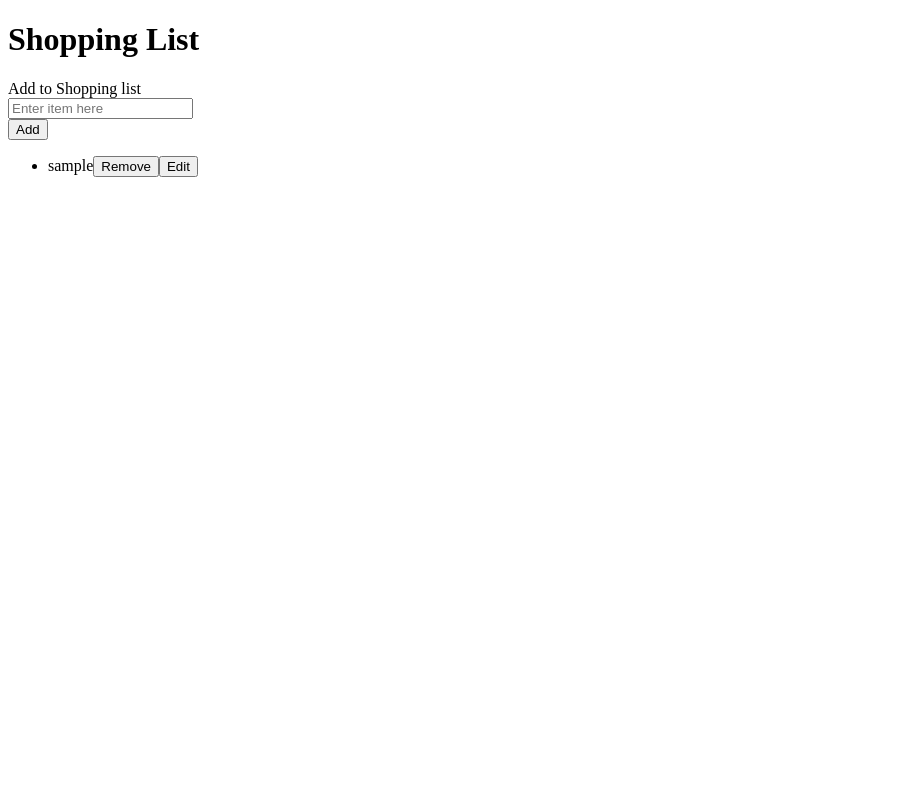
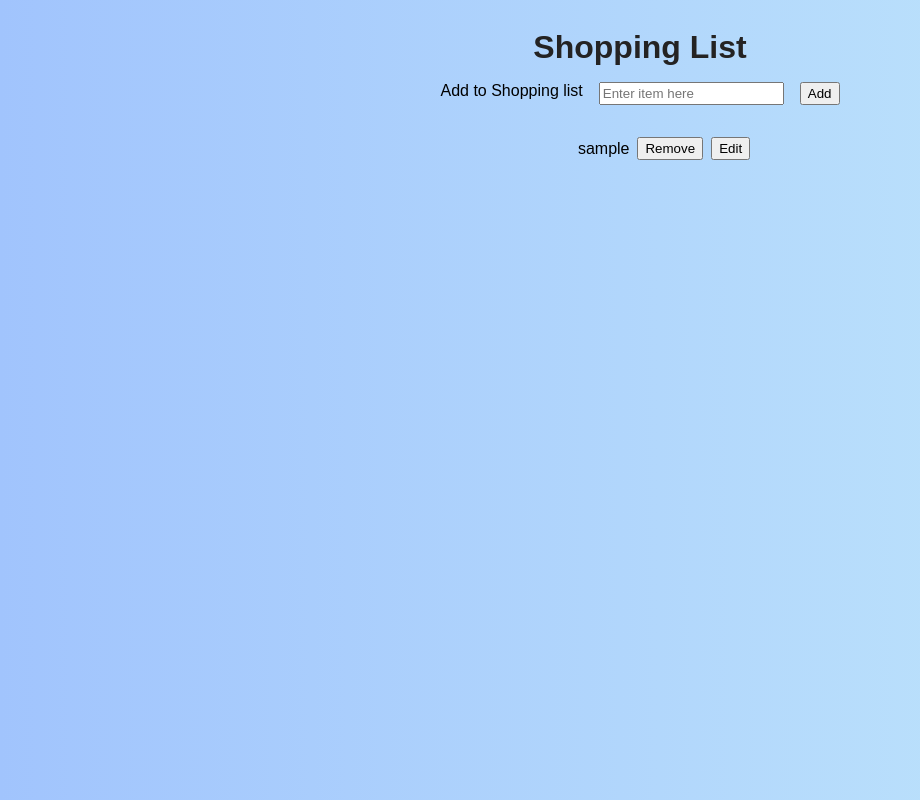
Before and after one commit to jraczynski6/-practice-interactiveShopping-Joseph-R, a plain HTML site: page index.html in a window 1280 px wide. Both pictures are taken after typing "Sample" into the empty fields and a click on the button "Add". Shown: the whole page, without its empty margins (0-920 px from the left). Drawn offline with Linux system fonts and the light colour scheme.

Commit message:
Add style.css and style wesbite

```diff
--- a/index.html
+++ b/index.html
@@ -1,6 +1,7 @@
 <!DOCTYPE html>
 <html lang="en">
 <head>
+    <link rel="stylesheet" href="style.css">
     <meta charset="UTF-8">
     <meta name="viewport" content="width=device-width, initial-scale=1.0">
     <title>Shopping List</title>
--- /dev/null
+++ b/style.css
@@ -0,0 +1,36 @@
+body {
+    font-family: Arial, sans-serif;
+    display: flex;
+    flex-direction: column;
+    justify-content: center;
+    align-items: center;
+    background: linear-gradient(to right, #a1c4fd, #c2e9fb);
+
+}
+
+/* Title */
+h1 {
+    text-align: center;
+    color: #242323;
+    margin-bottom: 1rem;
+}
+
+form {
+    display: flex;
+    gap: 0.5rem;
+    margin-bottom: 1rem;
+}
+button {
+    padding: 2px 6px;
+}
+
+li {
+    display: flex;
+    align-items: center;
+    justify-content: space-between;
+    margin-left: 0.5rem;
+}
+
+li button {
+    margin-left: 0.5rem;
+}
```
